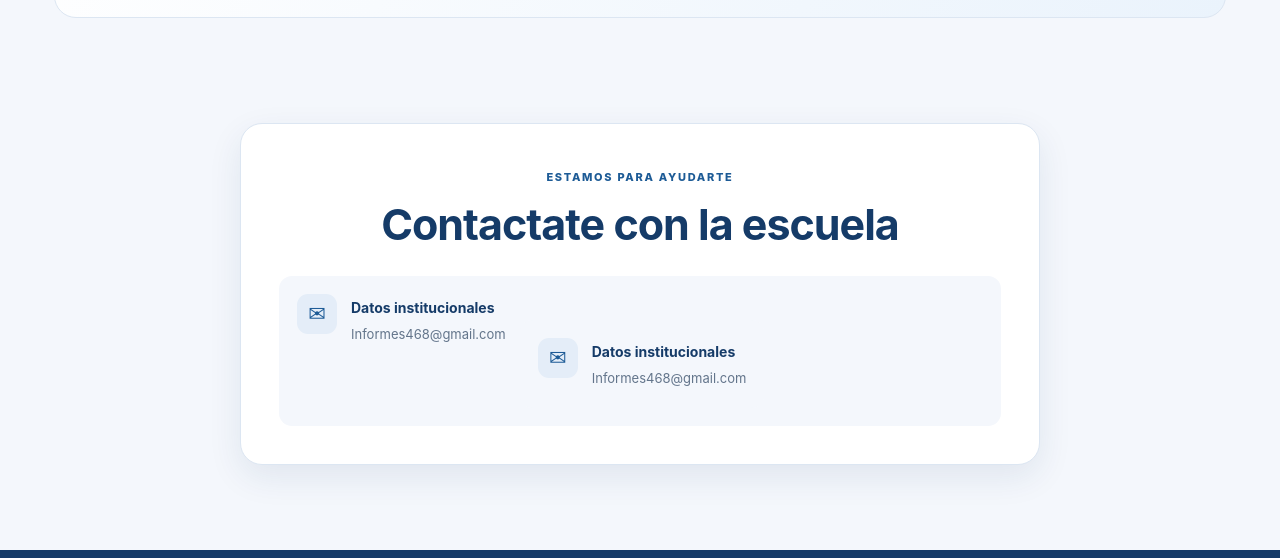
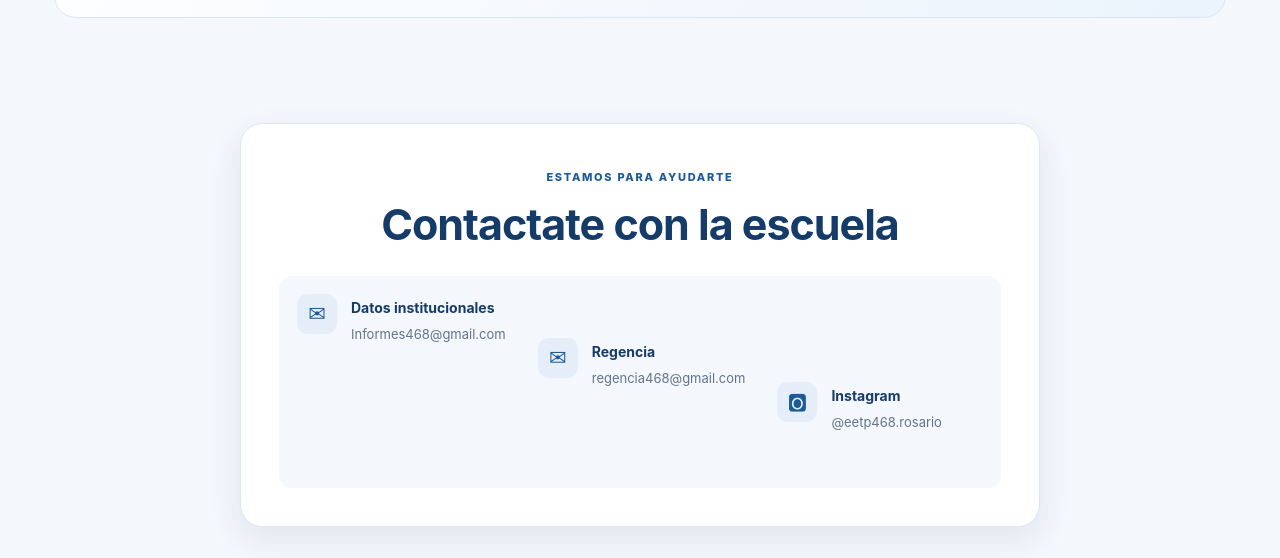
Before and after one commit to eetp-468/escuela-interactiva, a website: page index.html in a window 1280 px wide. Shown: the part 9046-9604 px from the top of the page. Drawn offline with Linux system fonts and the light colour scheme.

Commit message:
Update index.html

```diff
--- a/index.html
+++ b/index.html
@@ -369,8 +369,14 @@ Cada jornada es una oportunidad para tejer lazos, trabajar en equipo, superar de
           <div class="contact-placeholder">
           <span>✉</span>
           <div>
-            <strong>Datos institucionales</strong>
-            <p>Informes468@gmail.com</p>
+            <strong>Regencia</strong>
+            <p>regencia468@gmail.com</p>
+          </div>
+            <div class="contact-placeholder">
+          <span>🅾</span>
+          <div>
+            <strong>Instagram</strong>
+            <p> @eetp468.rosario</p>
           </div>
         </div>
       </div>
```
